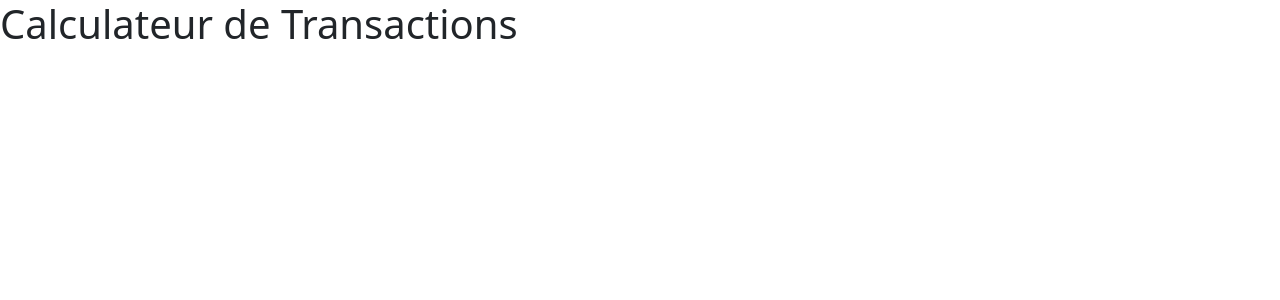
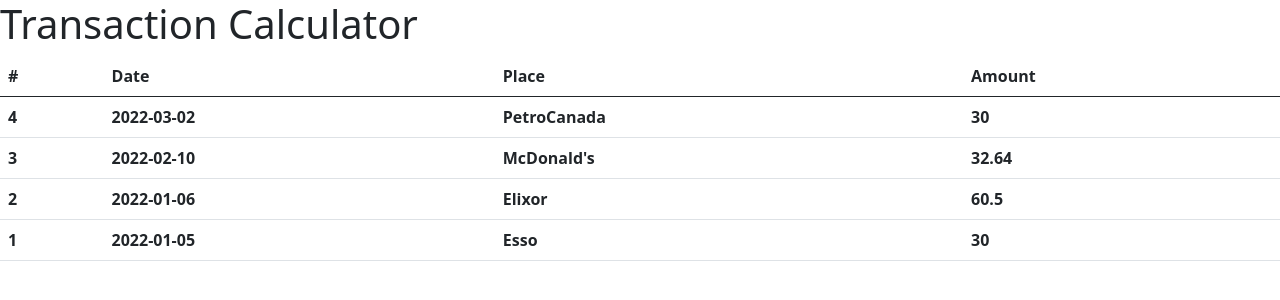
Before and after one commit to YounesJulien/Calculateur-Transaction, a Flask app: page / in a window 1280 px wide. Shown: the top 300 px of the page. Run offline with Flask 2, Linux system fonts and the light colour scheme; data comes from the database, SQL or seed files in the repository; lists and menus that the app fills with data are empty; some libraries are stand-ins or nearby versions.

Commit message:
Adding listing of transactions in home page

```diff
--- a/CalculateurTransaction/app.py
+++ b/CalculateurTransaction/app.py
@@ -1,7 +1,9 @@
 from flask import Flask, render_template, request
-import sqlite3
+from database import Database
 
 app = Flask(__name__)
+
+db = Database()
 
 @app.errorhandler(404)
 def page_not_found(error):
@@ -9,4 +11,4 @@ def page_not_found(error):
 
 @app.route('/', methods = ['GET', 'POST'])
 def home():
-    return render_template('home.html')
+    return render_template('home.html', data=db.getTransactions())
--- /dev/null
+++ b/CalculateurTransaction/database.py
@@ -0,0 +1,28 @@
+import sqlite3
+from unittest import result
+
+class Database():
+
+  def __init__(self):
+    self.connection = None
+
+  def get_connection(self):
+    if self.connection is None:
+      self.connection = sqlite3.connect("db/database.db")
+    return self.connection
+
+  def disconnect(self):
+    if self.connection is not None:
+      self.connection.close()
+      self.connection = None
+
+  def execute(self, query):
+    connection = self.get_connection()
+    cursor = connection.cursor()
+    cursor.execute(query)
+    result = cursor.fetchall()
+    self.disconnect()
+    return result
+
+  def getTransactions(self):
+    return self.execute("SELECT * FROM Trans ORDER BY TransDate DESC")
--- a/CalculateurTransaction/db/transaction.sql
+++ b/CalculateurTransaction/db/transaction.sql
@@ -4,3 +4,8 @@ CREATE TABLE Trans (
     PlaceName varchar(255),
     Amount decimal(65,2)
 );
+
+insert into Trans values (1, '2022-01-05', "Esso", 30.00);
+insert into Trans values (2, '2022-01-06', "Elixor", 60.50);
+insert into Trans values (3, '2022-02-10', "McDonald's", 32.64);
+insert into Trans values (4, '2022-03-02', "PetroCanada", 30.00);
--- a/CalculateurTransaction/templates/404.html
+++ b/CalculateurTransaction/templates/404.html
@@ -2,7 +2,7 @@
 {% block content %}
 
 <h1 align="center">ERREUR</h1>
-<h3 align="center">Cette page est introuvable</h3>
-<h3 align="center">Merci de revoir votre URL</h3>
+<h3 align="center">Page Not Found</h3>
+<h3 align="center">Please review the URL</h3>
 
 {% endblock %}
--- a/CalculateurTransaction/templates/default.html
+++ b/CalculateurTransaction/templates/default.html
@@ -2,11 +2,12 @@
 <html lang="en">
 
 <head>
-    <title>Calculateur de Transactions</title>
+    <title>Transaction Calculator</title>
     <link href="{{ url_for('static', filename='bootstrap.min.css')}}" rel="stylesheet" type="text/css">
     <link href="{{ url_for('static', filename='bootstrap.css')}}" rel="stylesheet" type="text/css">
 </head>
 
 <body>
+    <h1>Transaction Calculator</h1>
     {% block content %}{% endblock %}
 </body>
--- a/CalculateurTransaction/templates/home.html
+++ b/CalculateurTransaction/templates/home.html
@@ -1,6 +1,25 @@
 {% extends "default.html" %}
 {% block content %}
-
-    <h1>Calculateur de Transactions</h1>
-
+    <div class="content-section">
+        <table class="table">
+          <thead>
+            <tr>
+              <th scope="col">#</th>
+              <th scope="col">Date</th>
+              <th scope="col">Place</th>
+              <th scope="col">Amount</th>
+            </tr>
+          </thead>
+          <tbody>
+           {% for trans in data %}
+            <tr>
+              <th scope="row">{{ trans[0] }}</th>
+              <th scope="row">{{ trans[1] }}</th>
+              <th scope="row">{{ trans[2] }}</th>
+              <th scope="row">{{ trans[3] }}</th>
+            </tr>
+          {% endfor %}
+          </tbody>
+        </table>
+        </div>
 {% endblock %}
```
Also changed, not shown: CalculateurTransaction/db/database.db.
